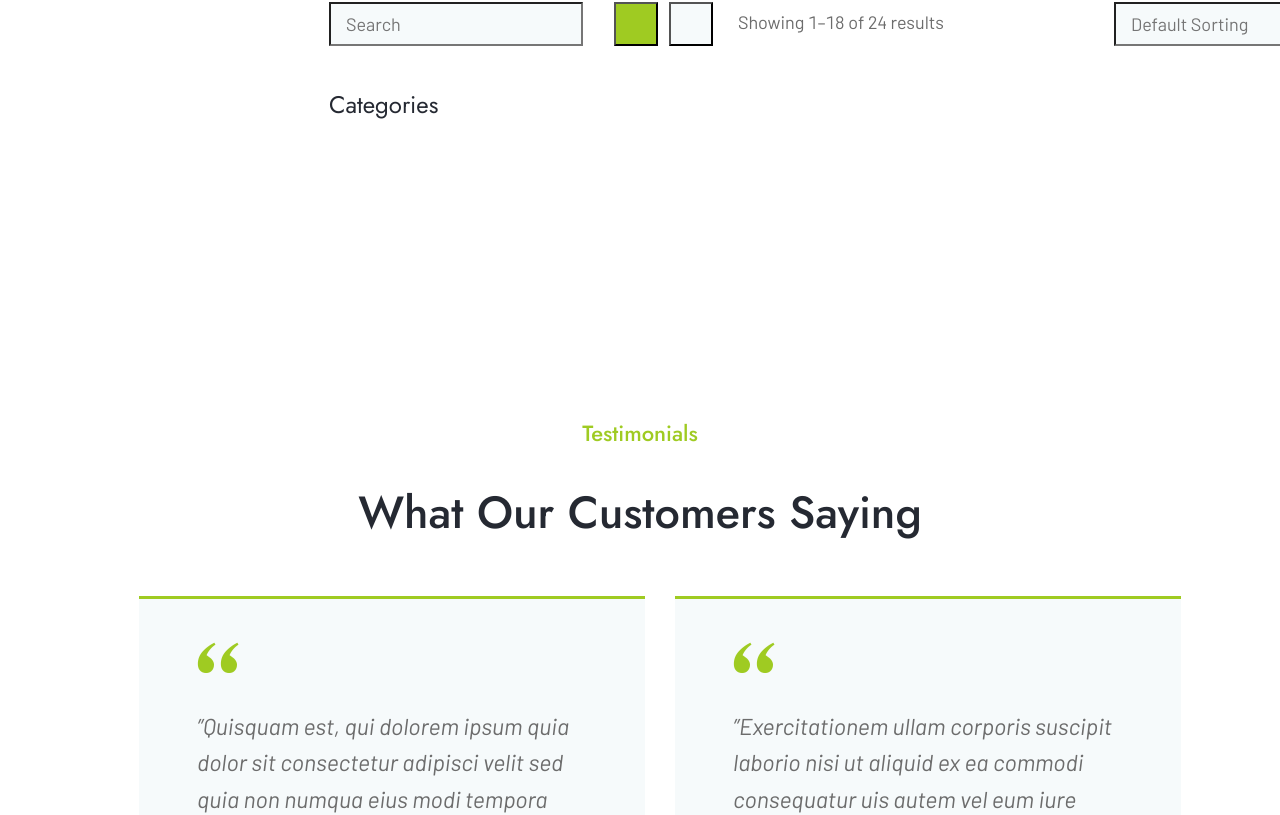
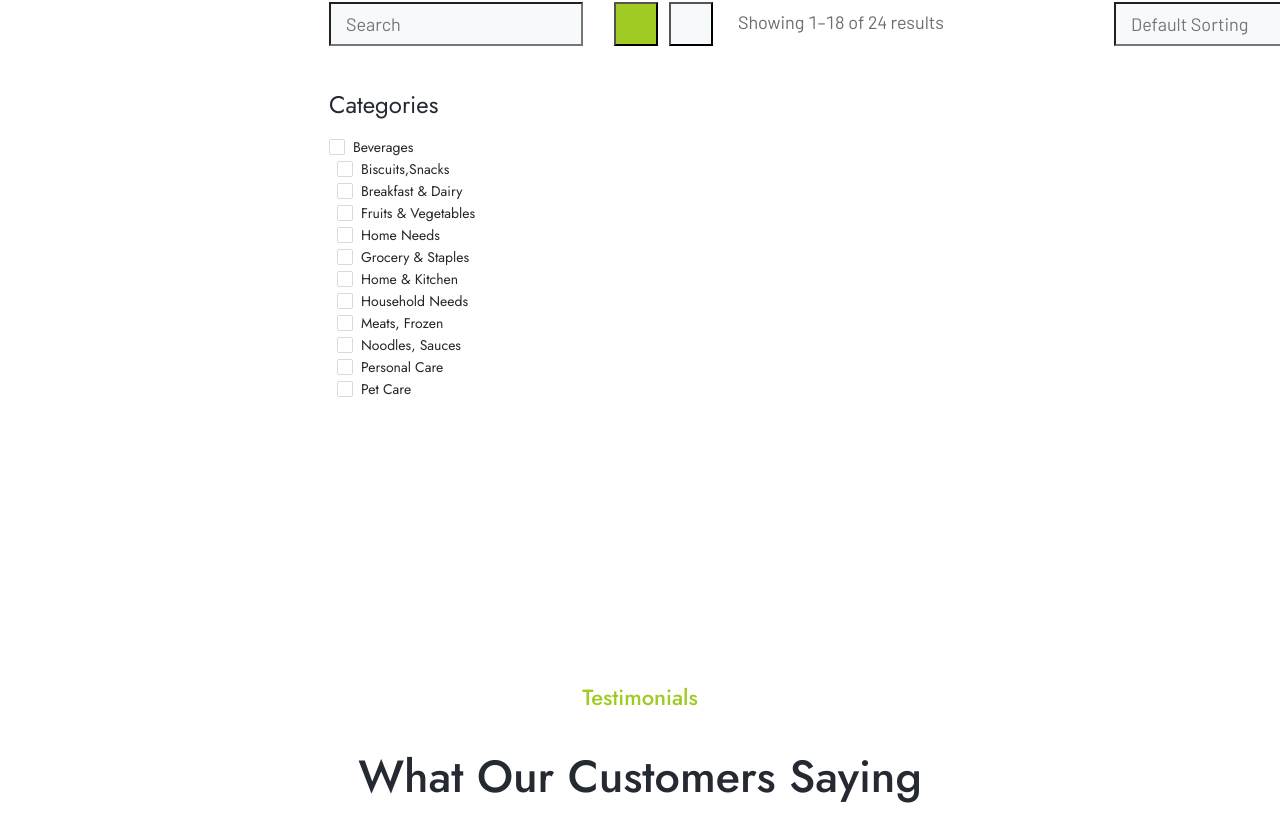
Before and after one commit to korysergey55/ShopOnlineForFreshGrocries, a React (Create React App) app: page /shop in a window 1280 px wide. Shown: the part 777-1592 px from the top of the page. Built offline with nearby package versions, Linux system fonts and the light colour scheme; no server answers.

Commit message:
checkbox

```diff
--- a/src/containers/App/index.tsx
+++ b/src/containers/App/index.tsx
@@ -1,4 +1,5 @@
 import React, { Component, Suspense, lazy } from 'react'
+import 'antd/dist/antd.css'
 import { Router, Switch, Route } from 'react-router'
 import { Provider } from 'mobx-react'
 import history from 'utils/history'
--- a/src/containers/Public/Shop/MainShop/index.tsx
+++ b/src/containers/Public/Shop/MainShop/index.tsx
@@ -1,11 +1,20 @@
-import * as React from 'react'
+import React, { useState } from 'react'
 import styles from './styles.module.scss'
 import { FontAwesomeIcon } from '@fortawesome/react-fontawesome'
 import { faArrowRight } from '@fortawesome/free-solid-svg-icons'
-{/* <FontAwesomeIcon icon={faArrowRight} className={styles.icon} /> */}
-// import { Checkbox } from 'antd'
+import { Checkbox } from 'antd'
+
+// <FontAwesomeIcon icon={faArrowRight} className={styles.icon} />
 
 const MainShop = () => {
+  const [state, setstate] = useState<any>('')
+
+  function onChange(e: any) {
+    const { name, checked } = e.target
+    setstate((prev: any) => ({ ...prev, [name]: checked }))
+    // console.log(`checked = ${e.target.checked}`)
+    console.log(name, checked)
+  }
   return (
     <>
       <section className={styles.section}>
@@ -31,6 +40,45 @@ const MainShop = () => {
             <div className={styles.leftContainer}>
               <div className={styles.checkboxContainer}>
                 <h2 className={styles.title}>Categories</h2>
+                <Checkbox name="Beverages" onChange={e => onChange(e)}>
+                  Beverages
+                </Checkbox>
+                <Checkbox name="Biscuits,Snacks" onChange={e => onChange(e)}>
+                  Biscuits,Snacks
+                </Checkbox>
+                <Checkbox name="Breakfast & Dairy" onChange={e => onChange(e)}>
+                  Breakfast & Dairy
+                </Checkbox>
+                <Checkbox
+                  name="Fruits & Vegetables"
+                  onChange={e => onChange(e)}
+                >
+                  Fruits & Vegetables
+                </Checkbox>
+                <Checkbox name="Home Needs" onChange={e => onChange(e)}>
+                  Home Needs
+                </Checkbox>
+                <Checkbox name="Grocery & Staples" onChange={e => onChange(e)}>
+                  Grocery & Staples
+                </Checkbox>
+                <Checkbox name="Home & Kitchen" onChange={e => onChange(e)}>
+                  Home & Kitchen
+                </Checkbox>
+                <Checkbox name="Household Needs" onChange={e => onChange(e)}>
+                  Household Needs
+                </Checkbox>
+                <Checkbox name="Meats, Frozen" onChange={e => onChange(e)}>
+                  Meats, Frozen
+                </Checkbox>
+                <Checkbox name="Noodles, Sauces" onChange={e => onChange(e)}>
+                  Noodles, Sauces
+                </Checkbox>
+                <Checkbox name="Personal Care" onChange={e => onChange(e)}>
+                  Personal Care
+                </Checkbox>
+                <Checkbox name="Pet Care" onChange={e => onChange(e)}>
+                  Pet Care
+                </Checkbox>
               </div>
             </div>
 
```
